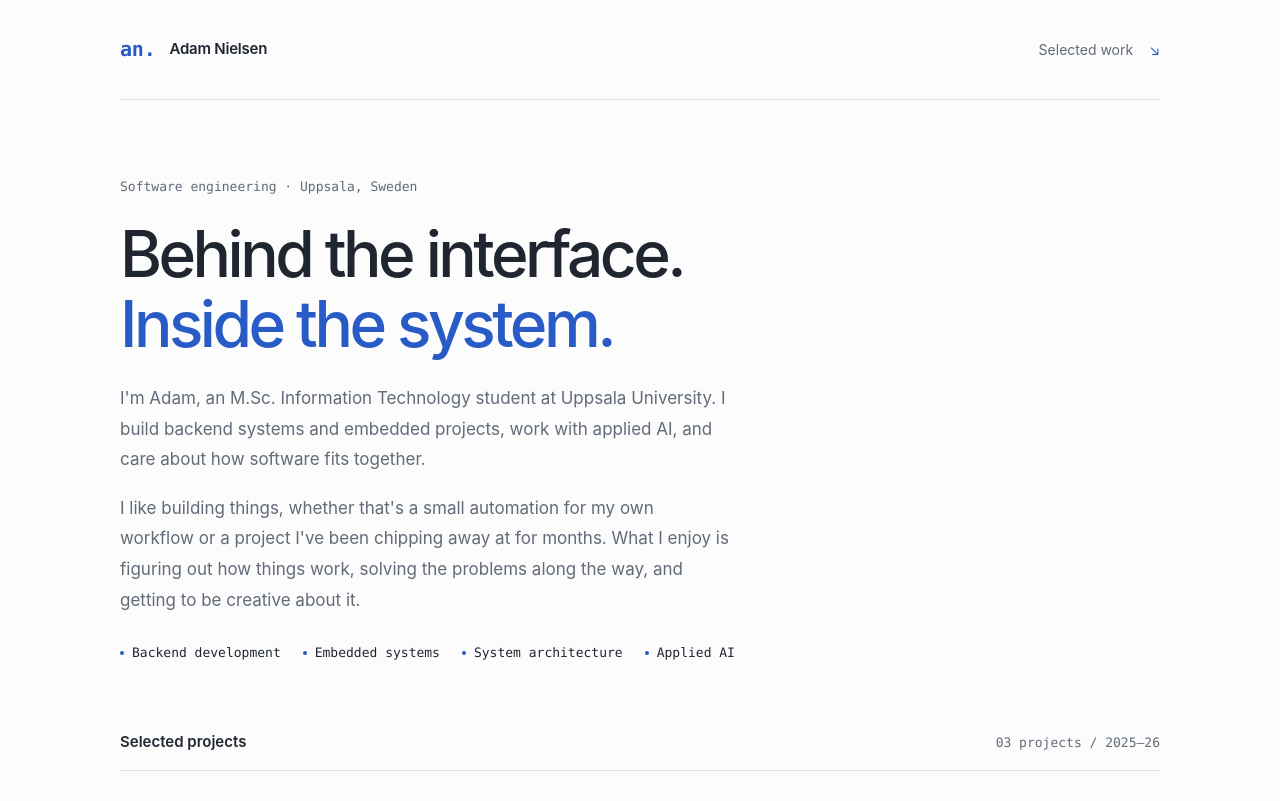
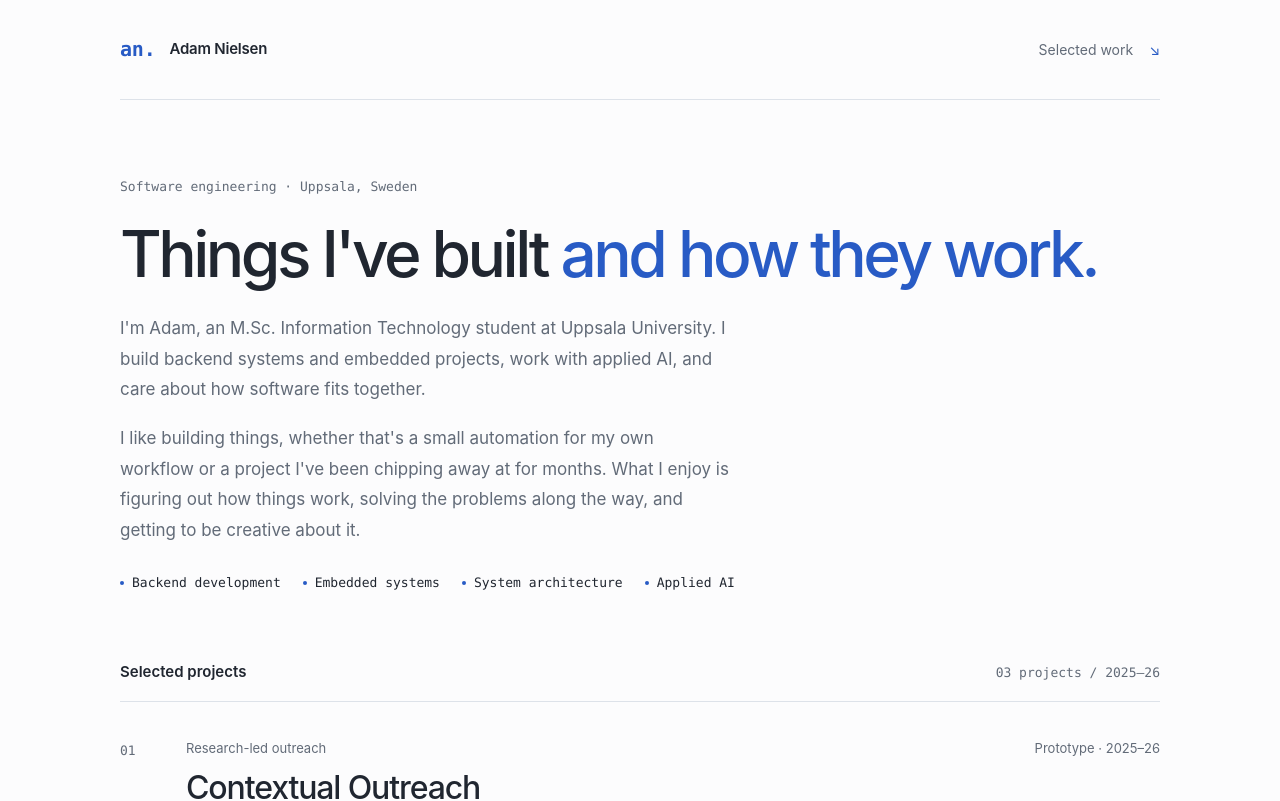
Before and after one commit to Adamniels/Portfolio_2026, a Next.js app: page / in a window 1280 px wide. Shown: the top 801 px of the page. Built offline with nearby package versions, Linux system fonts and the light colour scheme.

Commit message:
updated the header

```diff
--- a/app/opengraph-image.tsx
+++ b/app/opengraph-image.tsx
@@ -11,7 +11,7 @@ export default function Image() {
     (
       <OgCard
         eyebrow="Software engineering · Uppsala, Sweden"
-        title="Behind the interface. Inside the system."
+        title="Things I've built and how they work."
         description="M.Sc. Information Technology student at Uppsala University. I build backend systems and embedded projects, work with applied AI, and care about how software fits together."
         footer="Backend development · Embedded systems · System architecture · Applied AI"
       />
--- a/app/page.tsx
+++ b/app/page.tsx
@@ -18,7 +18,7 @@ export default function Home() {
 
       <header className="home-hero">
         <p className="eyebrow">Software engineering · Uppsala, Sweden</p>
-        <h1>Behind the interface.<br /><span>Inside the system.</span></h1>
+        <h1>Things I've built <span>and how they work.</span></h1>
         <p className="hero-intro">
           I'm Adam, an M.Sc. Information Technology student at Uppsala University. I build backend systems and embedded projects, work with applied AI, and care about how software fits together.
         </p>
```
